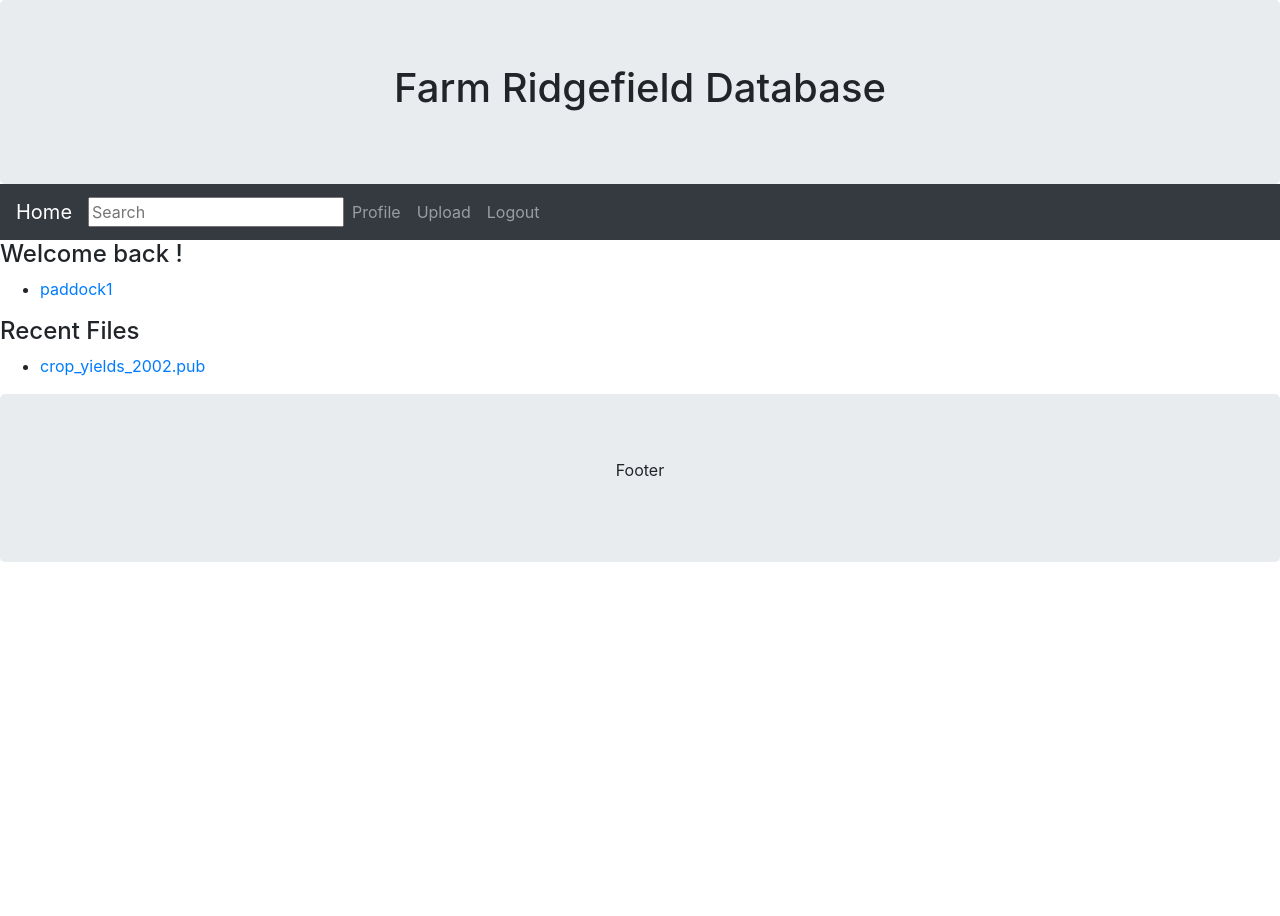
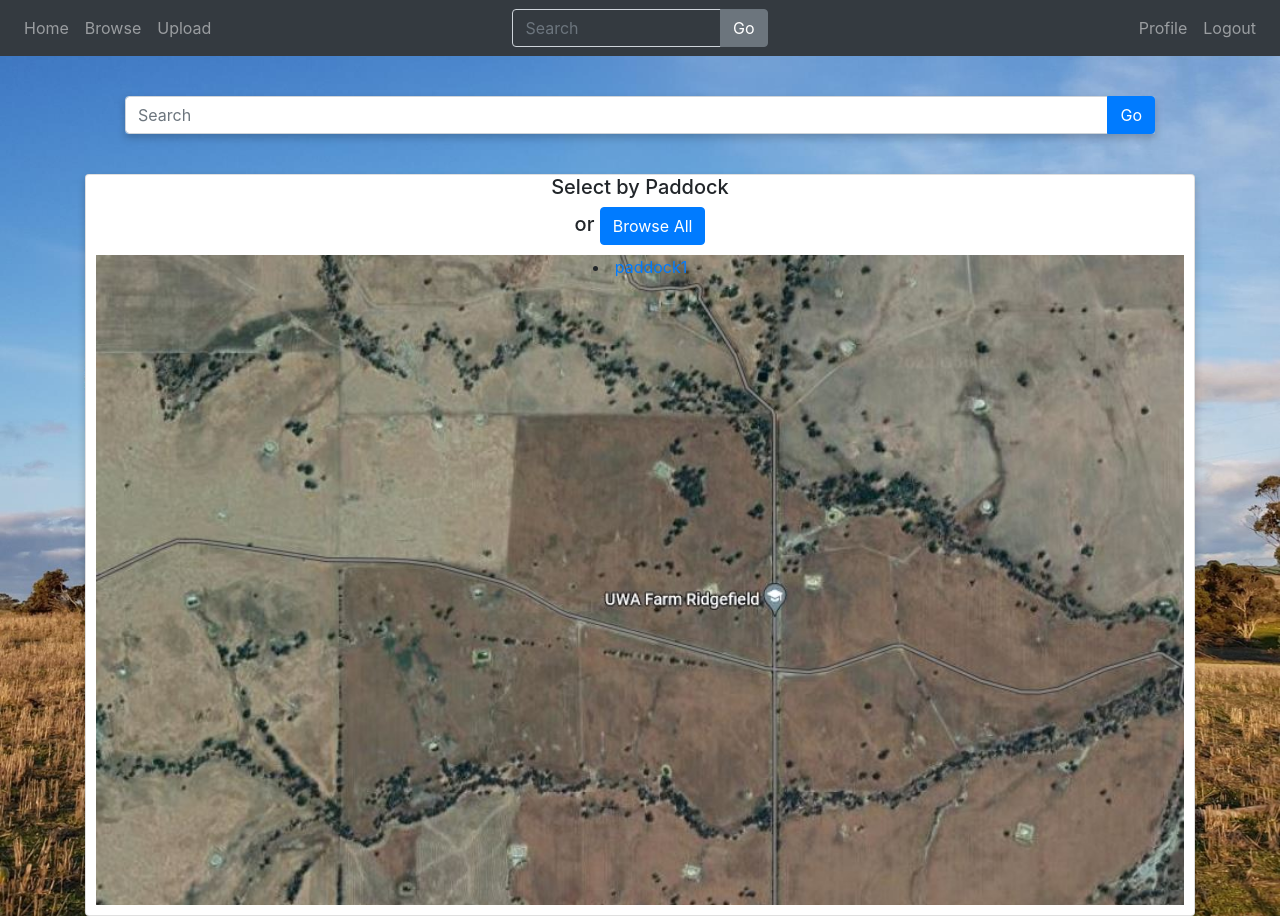
Before and after one commit to demstar16/Ridgefield-Farm-Database, a Django app: page / in a window 1280 px wide. Before the commit the page ends 562 px from the top, so only its background shows below. Run offline with Django 4.2, Linux system fonts and the light colour scheme; a user stored in the database is signed in; data comes from the database, SQL or seed files in the repository; both versions use the stored data as it was after the commit.

Commit message:
style adjustments + browse files

```diff
--- a/Webapp/ridgefield/core/static/core/style.css
+++ b/Webapp/ridgefield/core/static/core/style.css
@@ -0,0 +1,32 @@
+body {
+    background-image: url("background.jpg");
+    background-size: cover;
+}
+
+#index-search {
+    margin: 40px 40px;
+}
+
+#map-display {
+    margin: 10px;
+    background-image: url("map.jpg");
+    background-size: 100%;
+    height: 650px;
+}
+
+#map-container {
+    text-align: center;
+}
+
+.form-container {
+    margin: 50px 250px;
+}
+
+.form-content {
+    text-align: center;
+    margin: 50px;
+}
+
+.shadowed {
+    box-shadow: 0 4px 8px 0 rgba(0, 0, 0, 0.2)
+}
--- a/Webapp/ridgefield/core/templates/core/index.html
+++ b/Webapp/ridgefield/core/templates/core/index.html
@@ -1,27 +1,40 @@
 {% extends "main.html" %}
+{% load static %}
+
+<form method="GET" action="{% url 'search' %}">
+  <input type="text" name="q" placeholder="Search"/>
+</form>
 
 {% block content %}
-
-<div>
-  <h4>Welcome back {{ user.first_name }}!</h4>
+<div class="container">
+  <div id="index-search" class="shadowed">
+  <form method="GET" action="{% url 'search' %}">
+  <div class="input-group mb-3">
+    <input type="text" class="form-control" name="q" placeholder="Search">
+    <div class="input-group-append">
+      <button class="btn btn-primary" type="submit">Go</button>
+    </div>
+  </div>
+  </form>
+  </div>
 </div>
-
-<div>
-  <div class="paddock-selector">
-    <ul>
-      {% for paddock in paddocks %}
-      <li><a href="{% url 'paddock' paddock.id %} ">{{paddock.name}}</a></li>
-      {% endfor %}
-    </ul>
-  </div>
-  <div class="recent-files">
-    <h4>Recent Files</h4>
-      <ul>
-        {% for file in files %}
-        <li><a href="{% url 'file' file.id %}">{{file.name}}</a></li>
+<div class="container">
+  <div class="card shadowed">
+    <div id="map-container">
+      <h5>Select by Paddock</h5>
+      <h5>or
+        <a href="{% url 'browse' %}">
+          <button class="btn btn-primary">Browse All</button>
+        </a>
+      </h5>
+      <div id="map-display">
+        {% for paddock in paddocks %}
+        <li><a href="{% url 'browse' paddock.id %}">{{paddock.name}}</a></li>
         {% endfor %}
-      </ul>
+      </div>
+    </div>
   </div>
 </div>
 
+
 {% endblock %}
--- a/Webapp/ridgefield/core/templates/core/profile.html
+++ b/Webapp/ridgefield/core/templates/core/profile.html
@@ -2,7 +2,7 @@
 
 {% block content %}
 
-<div>
+<div class="container card shadowed" style="margin-top: 50px; text-align: center;">
     <div>
         <h1>{{ user.username }}</h1>
     </div>
--- a/Webapp/ridgefield/core/templates/core/search.html
+++ b/Webapp/ridgefield/core/templates/core/search.html
@@ -2,7 +2,7 @@
 
 {% block content %}
 <div>
-  <div>
+  <div class="container card shadowed" style="margin-top: 50px;">
     <h4>Results for: {{ query }}</h4>
       <ul>
         {% for file in files %}
--- a/Webapp/ridgefield/core/urls.py
+++ b/Webapp/ridgefield/core/urls.py
@@ -4,6 +4,7 @@ from . import views
 urlpatterns = [
     path('', views.index, name="index"),
     path('profile/<str:pk>/', views.viewProfile, name="profile"),
-    path('paddock/<str:pk>/', views.viewPaddock, name="paddock"),
     path('search/', views.search, name="search"),
+    path('browse/', views.browse, name="browse"),
+    path('browse/<str:pk>/', views.byPaddock, name="browse"),
 ]
--- a/Webapp/ridgefield/core/views.py
+++ b/Webapp/ridgefield/core/views.py
@@ -19,13 +19,6 @@ def viewProfile(request, pk):
     return render(request, 'core/profile.html', context)
 
 @login_required(login_url='accounts/login')
-def viewPaddock(request, pk):
-    paddock = Paddock.objects.get(id=pk)
-    files = File.objects.filter(paddocks=pk)
-    context = {'paddock': paddock, 'files': files}
-    return render(request, 'core/paddock.html', context)
-
-@login_required(login_url='accounts/login')
 def search(request):
     q = request.GET.get('q')
     files = File.objects.filter(
@@ -34,3 +27,16 @@ def search(request):
     )
     context = {'query': q, 'files': files}
     return render(request, 'core/search.html', context)
+
+@login_required(login_url='accounts/login')
+def browse(request):
+    files = File.objects.all()
+    context = {'files': files}
+    return render(request, 'core/browse.html', context)
+
+@login_required(login_url='accounts/login')
+def byPaddock(request, pk):
+    paddock = Paddock.objects.get(id=pk)
+    files = File.objects.filter(paddocks=pk)
+    context = {'files': files}
+    return render(request, 'core/browse.html', context)
--- a/Webapp/ridgefield/global_templates/default.html
+++ b/Webapp/ridgefield/global_templates/default.html
@@ -17,17 +17,9 @@
 </head>
 
 <body>
-    <div class="jumbotron text-center" style="margin-bottom:0">
-        <h1>Farm Ridgefield Database</h1>
-    </div>
-
     {% block main %}
 
     {% endblock %}
-
-    <div class="jumbotron text-center" style="margin-bottom:0">
-        <p>Footer</p>
-    </div>
 </body>
 
 </html>
--- a/Webapp/ridgefield/global_templates/navbar.html
+++ b/Webapp/ridgefield/global_templates/navbar.html
@@ -1,21 +1,36 @@
-<nav class="navbar navbar-expand-sm bg-dark navbar-dark">
-
-    <a class="navbar-brand" href="/">Home</a>
-
-    <form method="GET" action="{% url 'search' %}">
-      <input type="text" name="q" placeholder="Search"/>
-    </form>
-
-    <ul class="navbar-nav">
+<nav class="navbar navbar-expand-md navbar-dark bg-dark">
+  <div class="navbar-collapse collapse w-50 order-1 order-md-0">
+      <ul class="navbar-nav mr-auto">
           <li class="nav-item">
-        <a class="nav-link" href="{% url 'profile' user.id %}">Profile</a>
+              <a class="nav-link" href="/">Home</a>
+          </li>
+          <li class="nav-item">
+              <a class="nav-link" href="{% url 'browse' %}">Browse</a>
           </li>
           <li class="nav-item">
               <a class="nav-link" href="{% url 'upload' %}">Upload</a>
+          </li>
+
+      </ul>
+  </div>
+  <div class="mx-auto order-0">
+    <form method="GET" action="{% url 'search' %}">
+      <div class="input-group">
+        <input type="text" class="form-control bg-dark text-white" name="q" placeholder="Search">
+        <div class="input-group-append">
+          <button class="btn btn-secondary" type="submit">Go</button>
+        </div>
+      </div>
+      </form>
+  </div>
+  <div class="navbar-collapse collapse w-50 order-3">
+      <ul class="navbar-nav ml-auto">
+          <li class="nav-item">
+              <a class="nav-link" href="{% url 'profile' user.id %}">Profile</a>
           </li>
           <li class="nav-item">
               <a class="nav-link" href="{% url 'logout' %}">Logout</a>
           </li>
       </ul>
-
+  </div>
 </nav>
```
Also changed, not shown: Webapp/ridgefield/core/templates/core/browse.html (added, +49 -0 lines), Webapp/ridgefield/files/templates/files/upload.html (+13 -2 lines), Webapp/ridgefield/global_templates/registration/login.html (+5 -4 lines), Webapp/ridgefield/global_templates/registration/register.html (+7 -5 lines), Webapp/ridgefield/core/static/core/background.jpg (renamed from Webapp/ridgefield/core/static/core/background2.jpg), Webapp/ridgefield/core/static/core/map.jpg (added), Webapp/ridgefield/db.sqlite3. Lines whose indentation alone changed are shown as unchanged.
